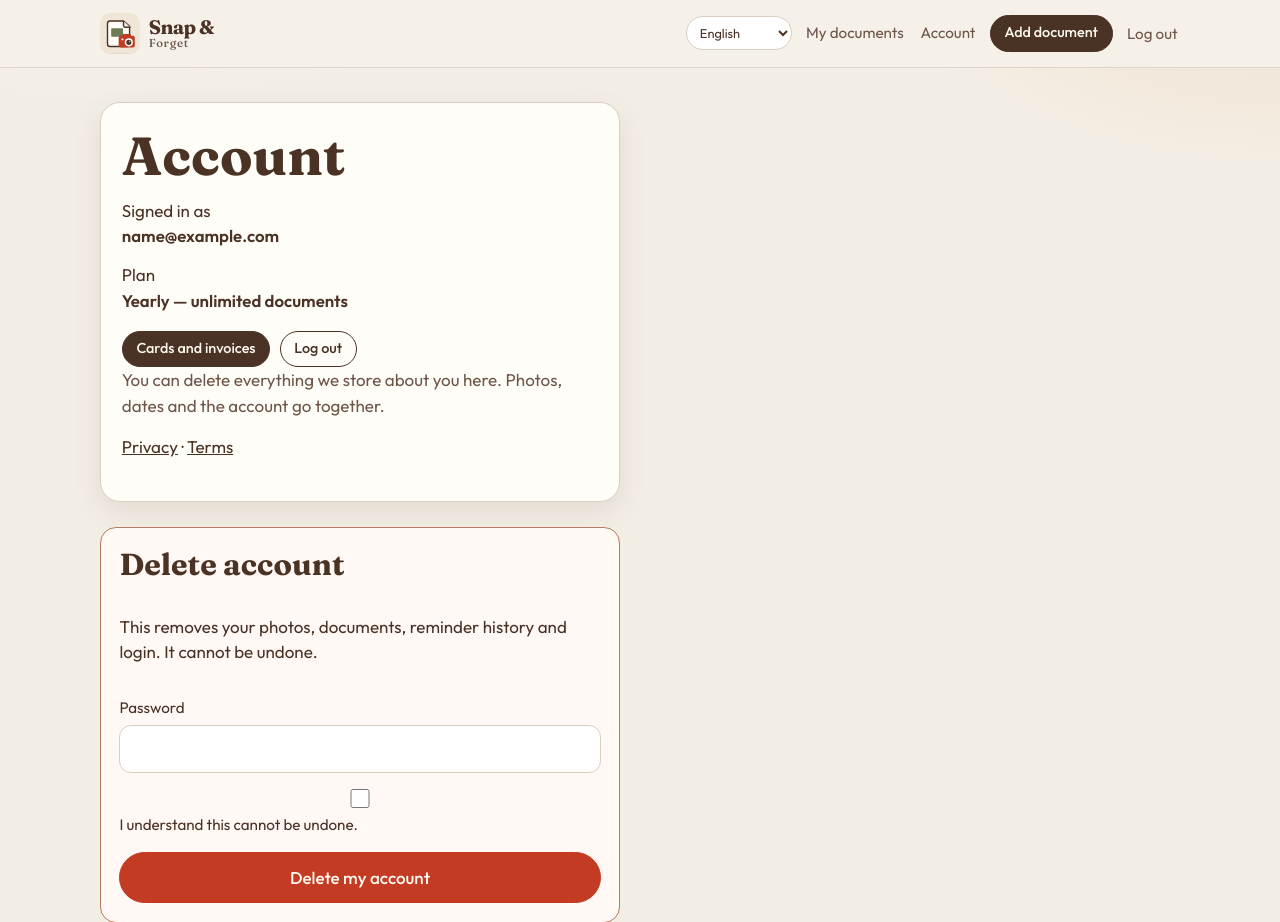
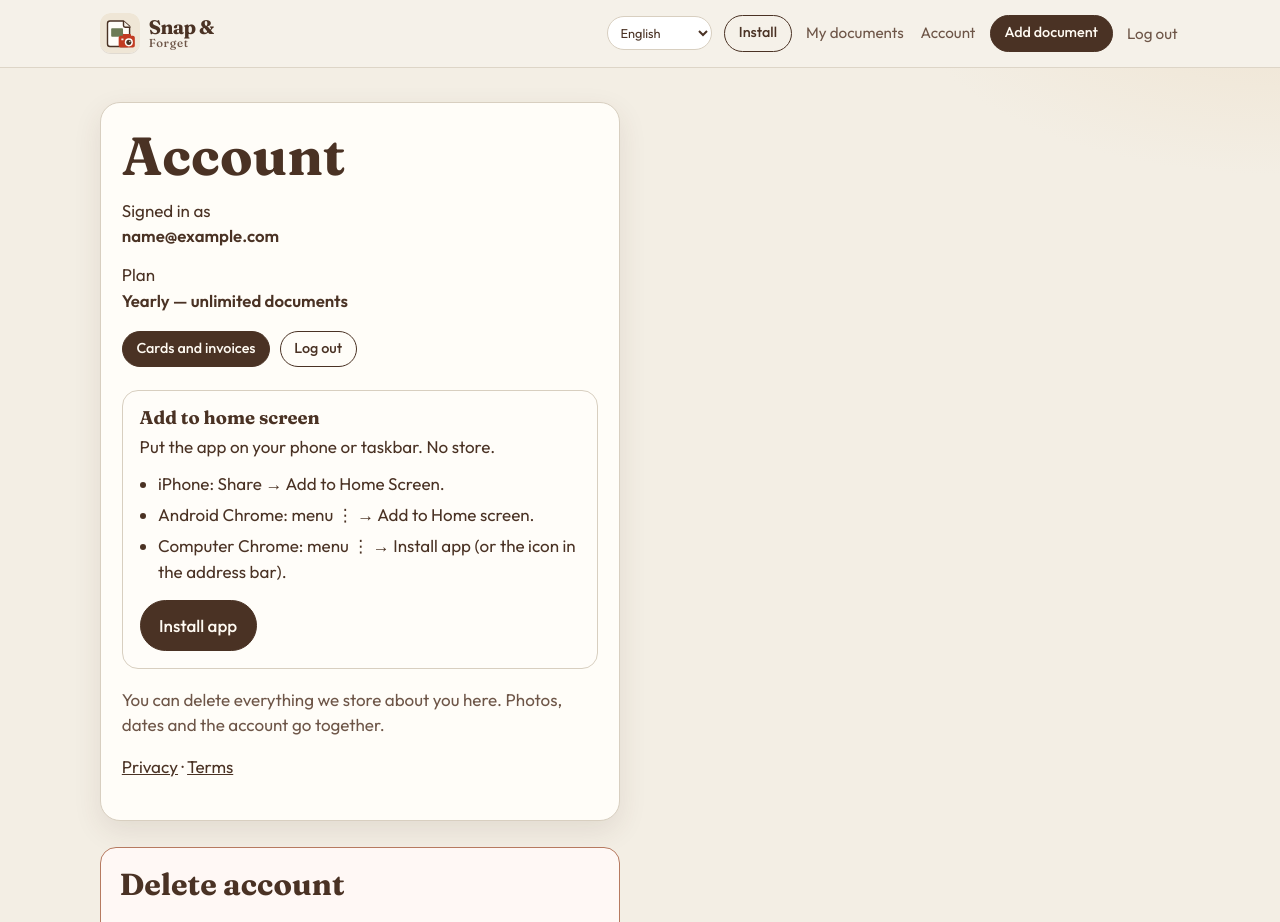
Before and after one commit to Flavier/snapforget, a FastAPI app: page /app/account in a window 1280 px wide. Shown: the top 922 px of the page. Run offline with FastAPI, Linux system fonts and the light colour scheme; the visitor is signed in with stand-in values (Sample User, id 1); tables that the repository leaves empty hold one stand-in row (values such as "Sample post"); some libraries are stand-ins or nearby versions.

Commit message:
Hide the unused Google calendar hint and show how to add the app icon on Account.
Co-authored-by: Cursor <cursoragent@cursor.com>

```diff
--- a/locales/cs.json
+++ b/locales/cs.json
@@ -175,6 +175,11 @@
     "install": "Nainstalovat aplikaci",
     "ios_title": "Přidat na plochu",
     "ios_hint": "Klepni na Sdílet a pak Přidat na plochu. Pak můžeš prohlížeč zavřít.",
+    "how": "Ikona na plochu",
+    "how_lead": "Aplikace v telefonu nebo na liště, bez obchodu.",
+    "how_ios": "iPhone: Sdílet → Přidat na plochu.",
+    "how_android": "Android Chrome: menu ⋮ → Přidat na plochu.",
+    "how_desktop": "Počítač Chrome: menu ⋮ → Nainstalovat aplikaci (nebo ikona v adresním řádku).",
     "offline_title": "Jsi offline",
     "offline": "Aplikace je tady, ale k načtení dokladů potřebujeme síť. Zkus to, až budeš online."
   },
--- a/locales/de.json
+++ b/locales/de.json
@@ -168,6 +168,11 @@
     "install": "App installieren",
     "ios_title": "Zum Home-Bildschirm",
     "ios_hint": "Tippe auf Teilen, dann Zum Home-Bildschirm. Danach kannst du den Browser schließen.",
+    "how": "Zum Home-Bildschirm",
+    "how_lead": "Die App aufs Handy oder in die Taskleiste. Ohne Store.",
+    "how_ios": "iPhone: Teilen → Zum Home-Bildschirm.",
+    "how_android": "Android Chrome: Menü ⋮ → Zum Startbildschirm.",
+    "how_desktop": "Computer Chrome: Menü ⋮ → App installieren (oder das Symbol in der Adressleiste).",
     "offline_title": "Du bist offline",
     "offline": "Die App ist da, aber für deine Dokumente brauchen wir Netz. Versuch es wieder online."
   },
--- a/locales/en.json
+++ b/locales/en.json
@@ -175,6 +175,11 @@
     "install": "Install app",
     "ios_title": "Add to Home Screen",
     "ios_hint": "Tap Share, then Add to Home Screen. After that you can close the browser.",
+    "how": "Add to home screen",
+    "how_lead": "Put the app on your phone or taskbar. No store.",
+    "how_ios": "iPhone: Share → Add to Home Screen.",
+    "how_android": "Android Chrome: menu ⋮ → Add to Home screen.",
+    "how_desktop": "Computer Chrome: menu ⋮ → Install app (or the icon in the address bar).",
     "offline_title": "You're offline",
     "offline": "The app is here, but we need a connection to load your documents. Try again when you're back online."
   },
--- a/locales/es.json
+++ b/locales/es.json
@@ -168,6 +168,11 @@
     "install": "Instalar app",
     "ios_title": "Añadir a inicio",
     "ios_hint": "Pulsa Compartir y luego Añadir a pantalla de inicio. Después puedes cerrar el navegador.",
+    "how": "Icono en el inicio",
+    "how_lead": "La app en el teléfono o en la barra. Sin tienda.",
+    "how_ios": "iPhone: Compartir → Añadir a pantalla de inicio.",
+    "how_android": "Android Chrome: menú ⋮ → Añadir a pantalla de inicio.",
+    "how_desktop": "PC Chrome: menú ⋮ → Instalar app (o el icono en la barra de direcciones).",
     "offline_title": "Estás sin conexión",
     "offline": "La app está aquí, pero hace falta red para cargar tus documentos. Inténtalo cuando vuelvas a estar en línea."
   },
--- a/locales/fr.json
+++ b/locales/fr.json
@@ -168,6 +168,11 @@
     "install": "Installer l’app",
     "ios_title": "Ajouter à l’écran d’accueil",
     "ios_hint": "Appuyez sur Partager, puis Sur l’écran d’accueil. Ensuite, vous pouvez fermer le navigateur.",
+    "how": "Icône sur l’écran d’accueil",
+    "how_lead": "L’appli sur le téléphone ou dans la barre. Sans store.",
+    "how_ios": "iPhone : Partager → Sur l’écran d’accueil.",
+    "how_android": "Android Chrome : menu ⋮ → Ajouter à l’écran d’accueil.",
+    "how_desktop": "Ordinateur Chrome : menu ⋮ → Installer l’appli (ou l’icône dans la barre d’adresse).",
     "offline_title": "Vous êtes hors ligne",
     "offline": "L’app est là, mais il faut un réseau pour charger vos documents. Réessayez une fois en ligne."
   },
--- a/locales/hu.json
+++ b/locales/hu.json
@@ -168,6 +168,11 @@
     "install": "App telepítése",
     "ios_title": "Hozzáadás a kezdőképernyőhöz",
     "ios_hint": "Koppints a Megosztásra, majd a Hozzáadás a kezdőképernyőhöz. Utána bezárhatod a böngészőt.",
+    "how": "Ikon a kezdőképernyőre",
+    "how_lead": "Az app a telefonon vagy a tálcán. Bolt nélkül.",
+    "how_ios": "iPhone: Megosztás → Hozzáadás a kezdőképernyőhöz.",
+    "how_android": "Android Chrome: menü ⋮ → Hozzáadás a kezdőképernyőhöz.",
+    "how_desktop": "Számítógép Chrome: menü ⋮ → Alkalmazás telepítése (vagy az ikon a címsorban).",
     "offline_title": "Nincs hálózat",
     "offline": "Az app itt van, de a dokumentumokhoz kell hálózat. Próbáld újra, ha online leszel."
   },
--- a/locales/it.json
+++ b/locales/it.json
@@ -168,6 +168,11 @@
     "install": "Installa l’app",
     "ios_title": "Aggiungi alla Home",
     "ios_hint": "Tocca Condividi, poi Aggiungi a Home. Poi puoi chiudere il browser.",
+    "how": "Icona sulla Home",
+    "how_lead": "L’app sul telefono o nella barra. Senza store.",
+    "how_ios": "iPhone: Condividi → Aggiungi a Home.",
+    "how_android": "Android Chrome: menu ⋮ → Aggiungi a schermata Home.",
+    "how_desktop": "Computer Chrome: menu ⋮ → Installa app (o l’icona nella barra degli indirizzi).",
     "offline_title": "Sei offline",
     "offline": "L’app c’è, ma serve la rete per caricare i documenti. Riprova quando sei online."
   },
--- a/locales/nl.json
+++ b/locales/nl.json
@@ -168,6 +168,11 @@
     "install": "App installeren",
     "ios_title": "Zet op beginscherm",
     "ios_hint": "Tik op Delen, dan Zet op beginscherm. Daarna kun je de browser sluiten.",
+    "how": "Icoon op beginscherm",
+    "how_lead": "De app op je telefoon of taakbalk. Geen store.",
+    "how_ios": "iPhone: Delen → Zet op beginscherm.",
+    "how_android": "Android Chrome: menu ⋮ → Toevoegen aan startscherm.",
+    "how_desktop": "Computer Chrome: menu ⋮ → App installeren (of het icoon in de adresbalk).",
     "offline_title": "Je bent offline",
     "offline": "De app is er, maar we hebben netwerk nodig voor je documenten. Probeer het weer online."
   },
--- a/locales/pl.json
+++ b/locales/pl.json
@@ -168,6 +168,11 @@
     "install": "Zainstaluj aplikację",
     "ios_title": "Dodaj do ekranu początkowego",
     "ios_hint": "Stuknij Udostępnij, potem Dodaj do ekranu początkowego. Potem możesz zamknąć przeglądarkę.",
+    "how": "Ikona na ekranie głównym",
+    "how_lead": "Aplikacja w telefonie lub na pasku. Bez sklepu.",
+    "how_ios": "iPhone: Udostępnij → Dodaj do ekranu początkowego.",
+    "how_android": "Android Chrome: menu ⋮ → Dodaj do ekranu głównego.",
+    "how_desktop": "Komputer Chrome: menu ⋮ → Zainstaluj aplikację (albo ikona na pasku adresu).",
     "offline_title": "Jesteś offline",
     "offline": "Aplikacja tu jest, ale do wczytania dokumentów potrzebna jest sieć. Spróbuj, gdy będziesz online."
   },
--- a/locales/pt.json
+++ b/locales/pt.json
@@ -168,6 +168,11 @@
     "install": "Instalar app",
     "ios_title": "Adicionar ao ecrã inicial",
     "ios_hint": "Toca em Partilhar e depois Adicionar ao ecrã inicial. Depois podes fechar o browser.",
+    "how": "Ícone no ecrã inicial",
+    "how_lead": "A app no telemóvel ou na barra. Sem loja.",
+    "how_ios": "iPhone: Partilhar → Adicionar ao ecrã inicial.",
+    "how_android": "Android Chrome: menu ⋮ → Adicionar ao ecrã inicial.",
+    "how_desktop": "Computador Chrome: menu ⋮ → Instalar app (ou o ícone na barra de endereço).",
     "offline_title": "Estás offline",
     "offline": "A app está aqui, mas precisamos de rede para carregar os documentos. Tenta de novo quando estiveres online."
   },
--- a/locales/sk.json
+++ b/locales/sk.json
@@ -175,6 +175,11 @@
     "install": "Nainštalovať appku",
     "ios_title": "Pridať na plochu",
     "ios_hint": "Ťukni na Zdieľať, potom Pridať na plochu. Potom môžeš prehliadač zavrieť.",
+    "how": "Ikona na plochu",
+    "how_lead": "Appka na telefóne alebo v paneli, bez obchodu.",
+    "how_ios": "iPhone: Zdieľať → Pridať na plochu.",
+    "how_android": "Android Chrome: menu ⋮ → Pridať na plochu.",
+    "how_desktop": "Počítač Chrome: menu ⋮ → Inštalovať appku (alebo ikona v adresnom riadku).",
     "offline_title": "Si offline",
     "offline": "Appka je tu, ale na načítanie dokladov treba sieť. Skús to, keď budeš online."
   },
--- a/static/css/app.css
+++ b/static/css/app.css
@@ -155,6 +155,20 @@ p { margin: 0 0 1rem; }
   min-height: 2.1rem;
 }
 .install-btn { white-space: nowrap; }
+.install-panel {
+  margin: 1.4rem 0 1.1rem;
+  padding: 1rem 1.05rem 1.1rem;
+  border: 1px solid var(--line);
+  border-radius: 16px;
+  background: color-mix(in srgb, var(--card) 80%, white);
+}
+.install-panel h2 { margin: 0 0 0.4rem; font-size: 1.15rem; }
+.install-panel p { margin: 0 0 0.7rem; }
+.install-steps {
+  margin: 0 0 1rem;
+  padding-left: 1.15rem;
+}
+.install-steps li { margin: 0.35rem 0; }
 .inline { display: inline; margin: 0; }
 
 .ios-hint[hidden],
@@ -900,7 +914,7 @@ button.linkish {
 @media (max-width: 720px) {
   .nav-link { display: none; }
   body.has-tabbar .nav .nav-link,
-  body.has-tabbar .nav > .btn {
+  body.has-tabbar .nav > .btn:not(.install-btn) {
     display: none;
   }
   body.has-tabbar {
--- a/static/js/app.js
+++ b/static/js/app.js
@@ -155,41 +155,56 @@
 
   let deferredPrompt = null;
   const installBtn = document.getElementById("install-app");
+  const installBtnAccount = document.getElementById("install-app-account");
   const iosHint = document.getElementById("ios-hint");
   const iosClose = document.getElementById("ios-hint-close");
+  const standalone =
+    window.matchMedia("(display-mode: standalone)").matches ||
+    window.navigator.standalone === true;
+
+  function showInstallHelp() {
+    if (window.location.pathname.indexOf("/app/account") === 0) {
+      const box = document.getElementById("install");
+      if (box && box.scrollIntoView) box.scrollIntoView({ behavior: "smooth", block: "start" });
+      return;
+    }
+    if (iosHint) iosHint.hidden = false;
+  }
+
+  function runInstall() {
+    if (deferredPrompt) {
+      deferredPrompt.prompt();
+      deferredPrompt.userChoice.finally(function () {
+        deferredPrompt = null;
+        if (installBtn) installBtn.hidden = true;
+        if (installBtnAccount) installBtnAccount.hidden = true;
+      });
+      return;
+    }
+    showInstallHelp();
+  }
 
   window.addEventListener("beforeinstallprompt", function (event) {
     event.preventDefault();
     deferredPrompt = event;
     if (installBtn) installBtn.hidden = false;
+    if (installBtnAccount) installBtnAccount.hidden = false;
     if (iosHint) iosHint.hidden = true;
   });
-  if (installBtn) {
-    installBtn.addEventListener("click", function () {
-      if (!deferredPrompt) return;
-      deferredPrompt.prompt();
-      deferredPrompt.userChoice.finally(function () {
-        deferredPrompt = null;
-        installBtn.hidden = true;
-      });
-    });
-  }
+  if (installBtn) installBtn.addEventListener("click", runInstall);
+  if (installBtnAccount) installBtnAccount.addEventListener("click", runInstall);
   window.addEventListener("appinstalled", function () {
     if (installBtn) installBtn.hidden = true;
+    if (installBtnAccount) installBtnAccount.hidden = true;
+    if (iosHint) iosHint.hidden = true;
   });
 
-  const ua = window.navigator.userAgent;
-  const chromeFamily = /Chrome|Chromium|CriOS|Edg|OPR|Android/i.test(ua);
-  const isIosSafari =
-    !chromeFamily &&
-    (/iPhone|iPod|iPad/i.test(ua) ||
-      (/Macintosh/i.test(ua) && navigator.maxTouchPoints > 1 && /Safari/i.test(ua)));
-  const standalone =
-    window.matchMedia("(display-mode: standalone)").matches ||
-    window.navigator.standalone === true;
-  if (iosHint && isIosSafari && !standalone && !window.sessionStorage.getItem("ios-hint-dismissed")) {
-    iosHint.hidden = false;
+  if (standalone) {
+    if (installBtn) installBtn.hidden = true;
+    if (installBtnAccount) installBtnAccount.hidden = true;
+    if (iosHint) iosHint.hidden = true;
   }
+
   if (iosClose && iosHint) {
     iosClose.addEventListener("click", function () {
       iosHint.hidden = true;
--- a/templates/account.html
+++ b/templates/account.html
@@ -24,6 +24,16 @@
     <button type="submit" class="btn btn-ghost btn-small">{{ t('nav.logout') }}</button>
   </form>
   </div>
+  <div class="install-panel" id="install">
+    <h2>{{ t('pwa.how') }}</h2>
+    <p>{{ t('pwa.how_lead') }}</p>
+    <ul class="install-steps">
+      <li>{{ t('pwa.how_ios') }}</li>
+      <li>{{ t('pwa.how_android') }}</li>
+      <li>{{ t('pwa.how_desktop') }}</li>
+    </ul>
+    <button type="button" class="btn" id="install-app-account">{{ t('pwa.install') }}</button>
+  </div>
   <p class="muted">{{ t('account.data_hint') }}</p>
   <p><a href="/privacy">{{ t('legal.privacy_title') }}</a> · <a href="/terms">{{ t('legal.terms_title') }}</a></p>
   </div>
--- a/templates/base.html
+++ b/templates/base.html
@@ -17,7 +17,7 @@
   <link rel="preconnect" href="https://fonts.googleapis.com">
   <link rel="preconnect" href="https://fonts.gstatic.com" crossorigin>
   <link href="https://fonts.googleapis.com/css2?family=Fraunces:opsz,wght@9..144,500;9..144,700&family=IBM+Plex+Mono:wght@400;600&family=Outfit:wght@400;500;600&display=swap" rel="stylesheet">
-  <link rel="stylesheet" href="/static/css/app.css?v=18">
+  <link rel="stylesheet" href="/static/css/app.css?v=19">
   {% block extra_head %}{% endblock %}
 </head>
 <body{% if user and not is_admin %} class="has-tabbar"{% endif %}>
@@ -40,7 +40,7 @@
           {% endfor %}
         </select>
       </form>
-      <button type="button" class="btn btn-small btn-ghost install-btn" id="install-app" hidden>{{ t('nav.install') }}</button>
+      <button type="button" class="btn btn-small btn-ghost install-btn" id="install-app">{{ t('nav.install') }}</button>
       {% if is_admin %}
       <a class="nav-link" href="/admin">{{ t('admin.title') }}</a>
       <form method="post" action="/admin/logout" class="inline">
@@ -71,7 +71,7 @@
   </main>
 
   <div class="ios-hint" id="ios-hint" hidden>
-    <p><strong>{{ t('pwa.ios_title') }}</strong> {{ t('pwa.ios_hint') }}</p>
+    <p><strong>{{ t('pwa.how') }}</strong> {{ t('pwa.how_ios') }} {{ t('pwa.how_android') }} {{ t('pwa.how_desktop') }}</p>
     <button type="button" class="ios-hint-close" id="ios-hint-close" aria-label="OK">×</button>
   </div>
 
@@ -102,6 +102,6 @@
     </a>
   </nav>
   {% endif %}
-  <script src="/static/js/app.js?v=8" defer></script>
+  <script src="/static/js/app.js?v=9" defer></script>
 </body>
 </html>
--- a/templates/document_detail.html
+++ b/templates/document_detail.html
@@ -36,7 +36,6 @@
         <a class="btn btn-ghost" href="/app/{{ document.id }}/ics">{{ t('detail.ics') }}</a>
       </div>
       {% else %}
-      <p class="hint">{{ t('detail.google_once_hint') }}</p>
       <div class="row-actions">
         <a class="btn" href="{{ google_url }}" target="_blank" rel="noopener">{{ t('detail.google_once') }}</a>
         <a class="btn btn-ghost" href="/app/{{ document.id }}/ics">{{ t('detail.ics') }}</a>
```
